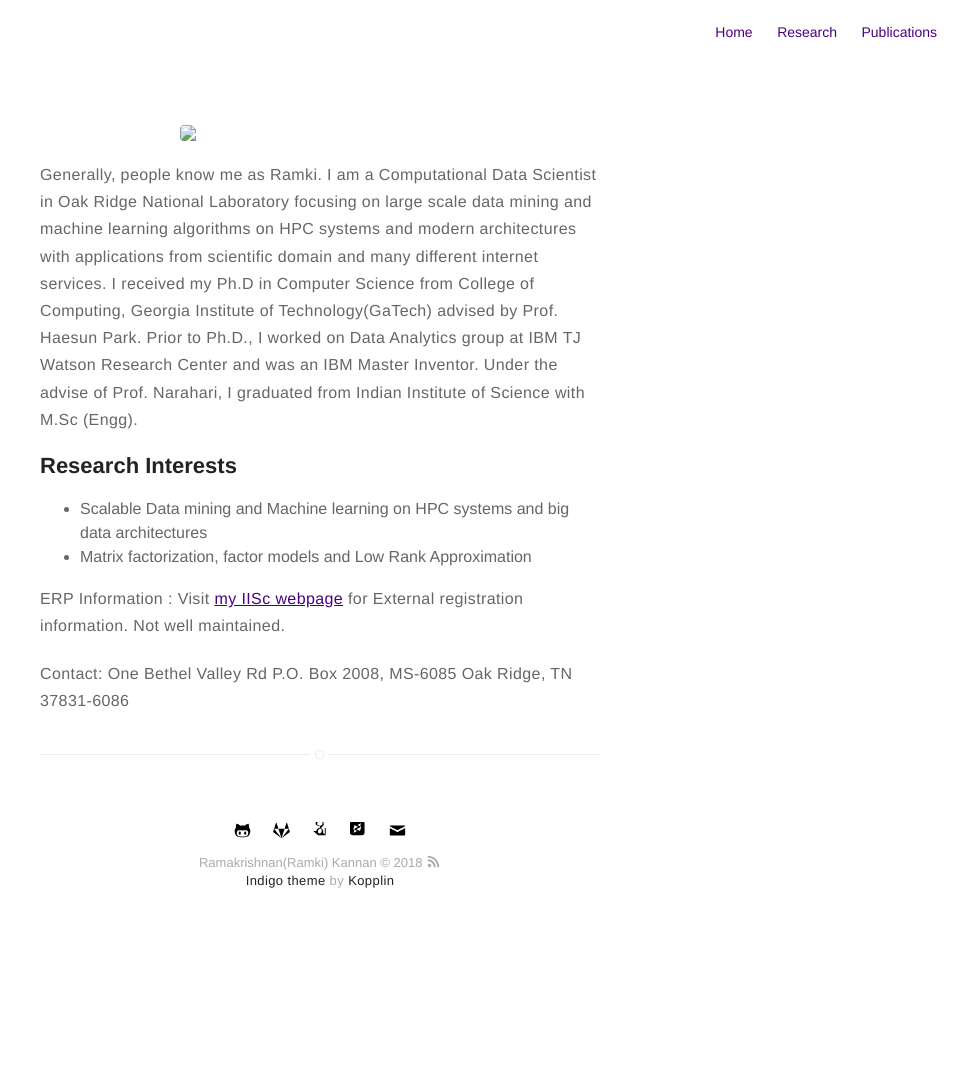
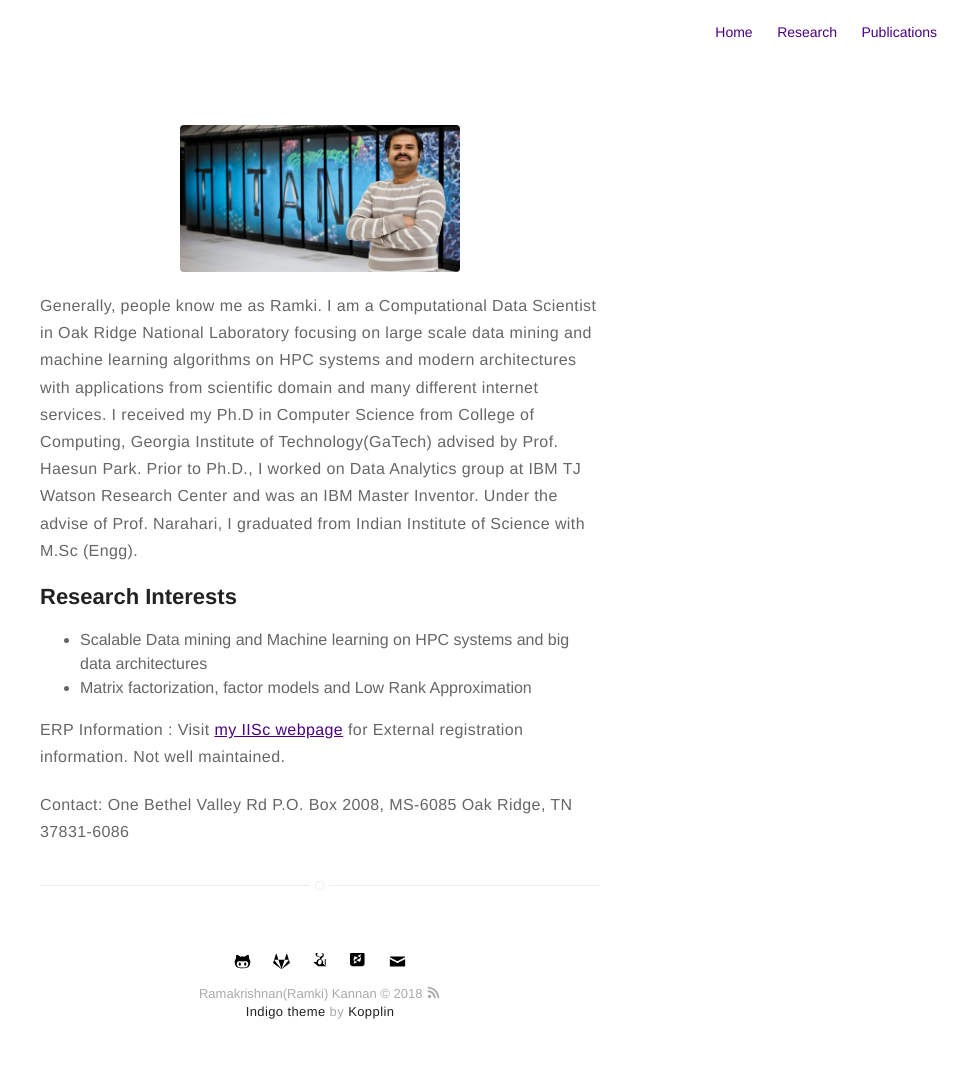
Before and after one commit to ramkikannan/ramkikannan.github.io, a Jekyll site: the page built from about.md, in a window 1280 px wide. Shown: the whole page, without its empty margins (320-1280 px from the left). Built offline with Jekyll 4.4.1, drawn with Linux system fonts in a browser that asks for light colours; before the commit the page ends 952 px from its top, so only the background shows below that.

Commit message:
show icons in foot if not home

```diff
--- a/_includes/footer.html
+++ b/_includes/footer.html
@@ -1,5 +1,7 @@
 <footer class="footer-main">
-    {% include social-links.html %}
+    {% if page.title != "Home" %}
+        {% include social-links.html %}
+    {% endif %}
     {{ site.name }} © {{ site.time | date: '%Y' }} <a class="link" href="{{ site.url }}/feed.xml" target="_blank"><svg class="icon icon-rss"><use xlink:href="#icon-rss"></use></svg></a>
 
     <p class="extra">
--- a/about.md
+++ b/about.md
@@ -2,7 +2,7 @@
 title: About
 layout: page
 ---
-<img src="fig/titan.jpg" width="100%">
+<img src="../fig/titan.jpg" width="100%">
 
 Generally, people know me as Ramki. I am a Computational Data Scientist in Oak Ridge National Laboratory focusing on large scale data mining and machine learning algorithms on HPC systems and modern architectures with applications from scientific domain and many different internet services. I received my Ph.D in Computer Science from College of Computing, Georgia Institute of Technology(GaTech) advised by Prof. Haesun Park. Prior to Ph.D., I worked on Data Analytics group at IBM TJ Watson Research Center and was an IBM Master Inventor. Under the advise of Prof. Narahari, I graduated from Indian Institute of Science with M.Sc (Engg).
 
```
